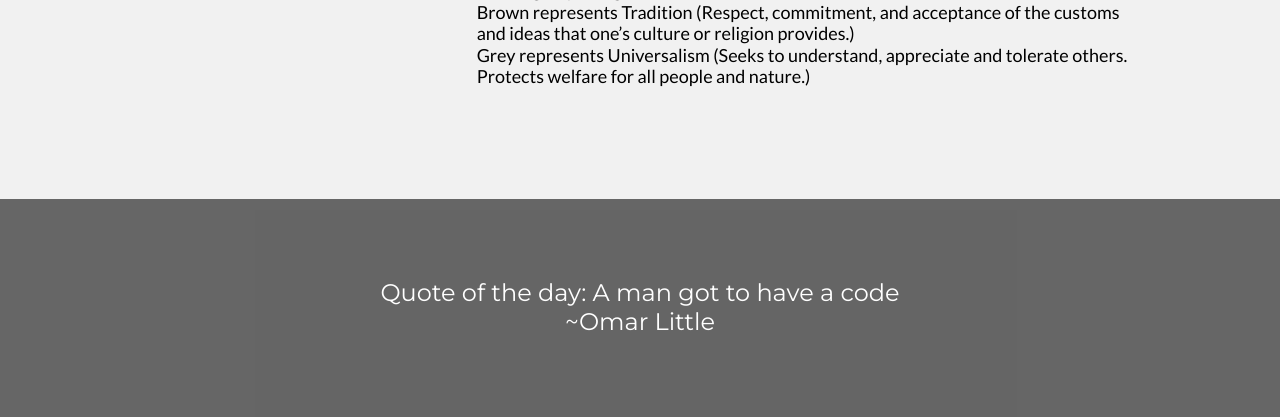
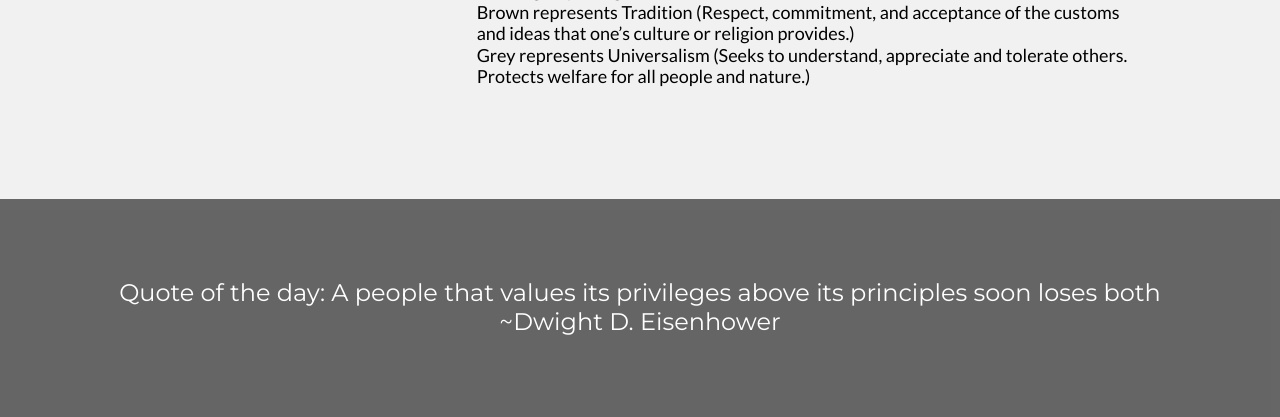
Before and after one commit to AndreLiu1225/Kinder-Values-Survey, a Flask app: page / in a window 1280 px wide. Shown: the part 2331-2748 px from the top of the page. Run offline with Flask 2, Linux system fonts and the light colour scheme; some libraries are stand-ins or nearby versions.

Commit message:
Update about.html

```diff
--- a/templates/about.html
+++ b/templates/about.html
@@ -142,7 +142,7 @@
 
 
 <div class="w3-container w3-black w3-center w3-opacity w3-padding-64">
-    <h1 class="w3-margin w3-xlarge">Quote of the day:  A man got to have a code<br>
-        ~Omar Little</h1>
+    <h1 class="w3-margin w3-xlarge">Quote of the day: A people that values its privileges above its principles soon loses both<br>
+        ~Dwight D. Eisenhower</h1>
 </div>
 </body>
```
